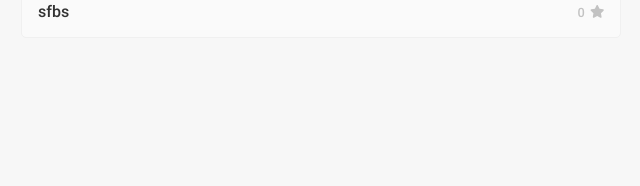
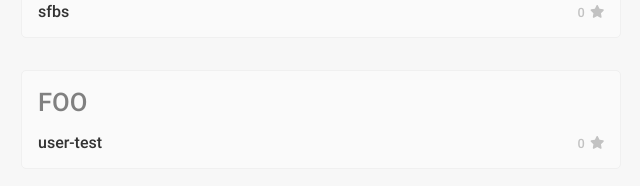
Before and after one commit to acf-patrick/jovo-blog, a React (Create React App) app: page /blogs in a window 1280 px wide. Shown: the part 1139-1325 px from the top of the page, without its empty margins (319-959 px from the left). Before the commit the page ends 1197 px from the top, so only its background shows below. Built offline with nearby package versions, Linux system fonts and the light colour scheme; data requests are answered from the project's data file; the HTML template or start-up script is replaced by a standard one.

Commit message:
update README

```diff
--- a/src/assets/data/db.json
+++ b/src/assets/data/db.json
@@ -62,6 +62,13 @@
       "author": "sfbs",
       "likes": 0,
       "id": 8
+    },
+    {
+      "title": "FOO",
+      "body": "lorem ipsum dolor sit amet consectetur",
+      "author": "user-test",
+      "likes": 0,
+      "id": 9
     }
   ]
 }
--- a/src/components/BlogList/BlogList.js
+++ b/src/components/BlogList/BlogList.js
@@ -8,7 +8,7 @@ const BlogList = ({ blogs, title, removeBlog }) => {
     let elt = e.currentTarget;
     elt.style.animation = "";
     setTimeout(() => {
-      elt.style.animation = `fade ${fadeDuration}ms ease-out`;
+      elt.style.animation = `fade ${fadeDuration}ms ease-out forward`;
     }, 0);
     setTimeout(() => {
       removeBlog(blog.id);
@@ -34,7 +34,7 @@ const BlogList = ({ blogs, title, removeBlog }) => {
               <span className="author">{blog.author}</span>
               <span className="likes">
                 <span style={{ marginRight: "0.3rem" }}>{blog.likes}</span>
-                <FontAwesomeIcon icon={faStar}/>
+                <FontAwesomeIcon icon={faStar} />
               </span>
             </div>
           </div>
```
Also changed, not shown: 1 other file (tests, documents, lock files or other folders).
